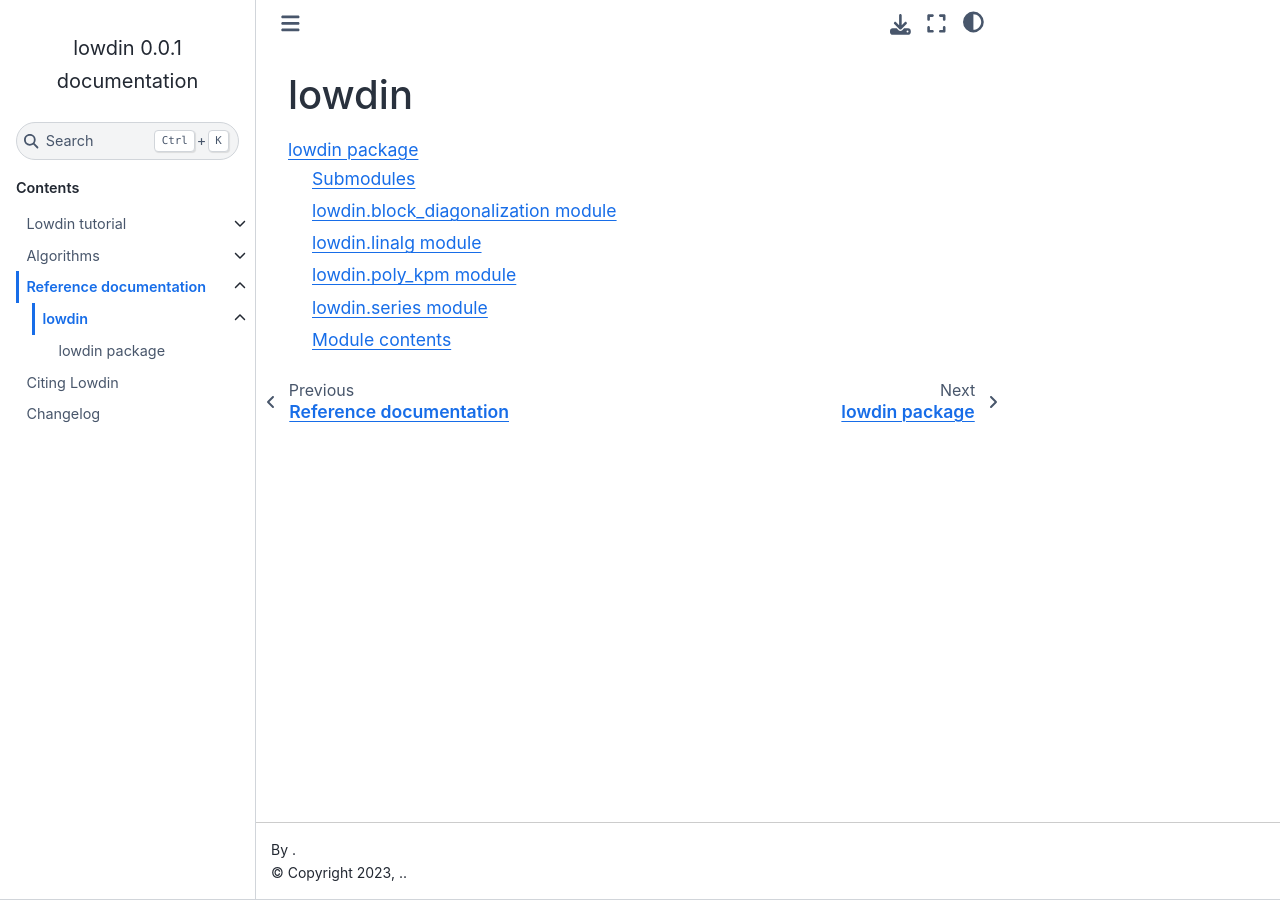
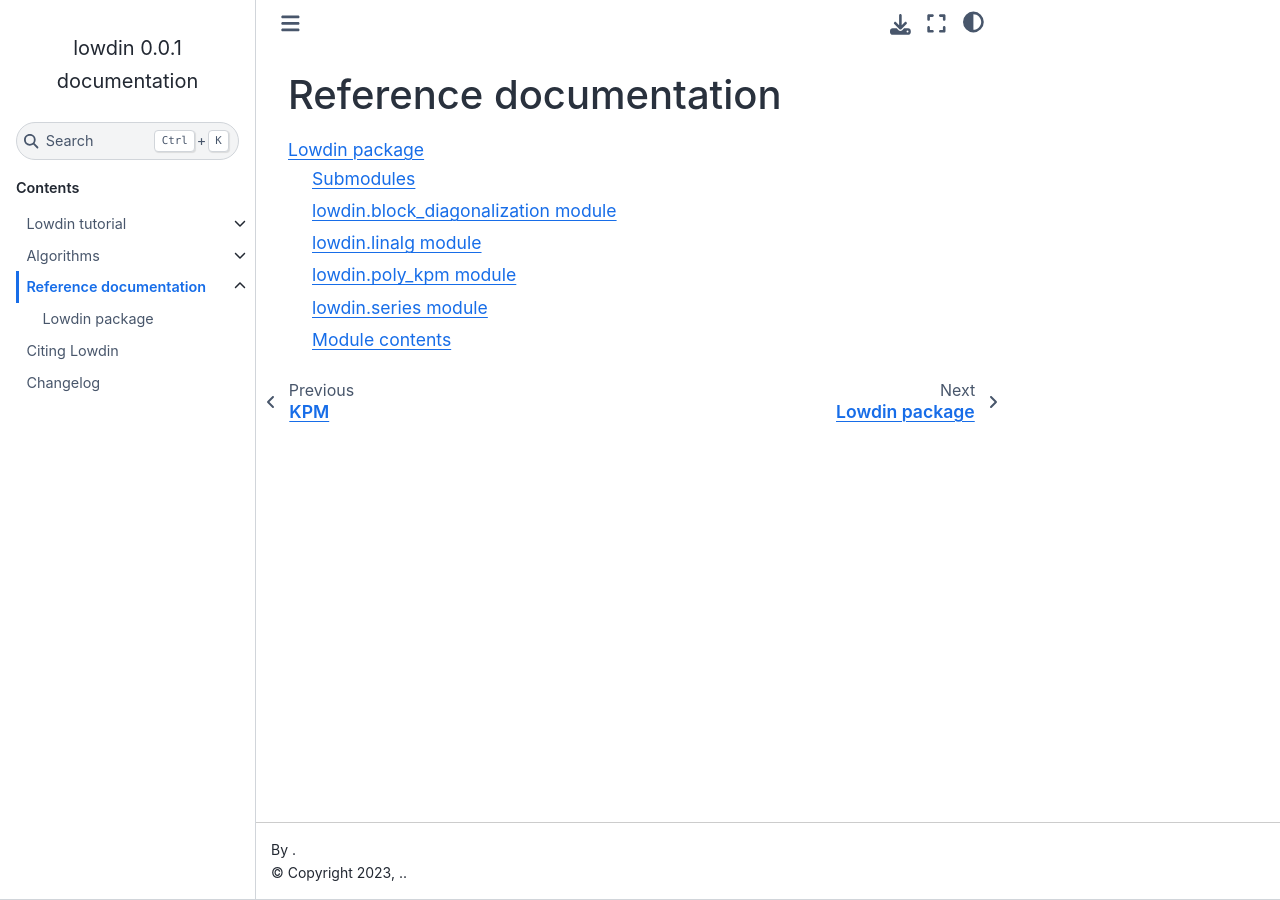
Before and after one commit to quantum-tinkerer/pymablock, a Sphinx documentation site: the page built from docs/source/documentation/modules.rst, in a window 1280 px wide. Built offline with Sphinx 7.4.7 and the Sphinx Book theme 1.1.4, drawn with Linux system fonts in a browser that asks for light colours; pages that are not in the unit, such as notebooks, are missing from menus; the version number is read from the project's files by our own code.

Commit message:
reduce docs nesting

```diff
--- a/docs/source/documentation/lowdin.rst
+++ b/docs/source/documentation/lowdin.rst
@@ -1,4 +1,4 @@
-lowdin package
+Lowdin package
 ==============
 
 Submodules
--- a/docs/source/documentation/modules.rst
+++ b/docs/source/documentation/modules.rst
@@ -1,5 +1,5 @@
-lowdin
-======
+Reference documentation
+=======================
 
 .. toctree::
    :maxdepth: 4
```
Also changed, not shown: docs/source/documentation/documentation.md (deleted, +0 -9 lines), docs/source/index.md (+1 -1 lines).
